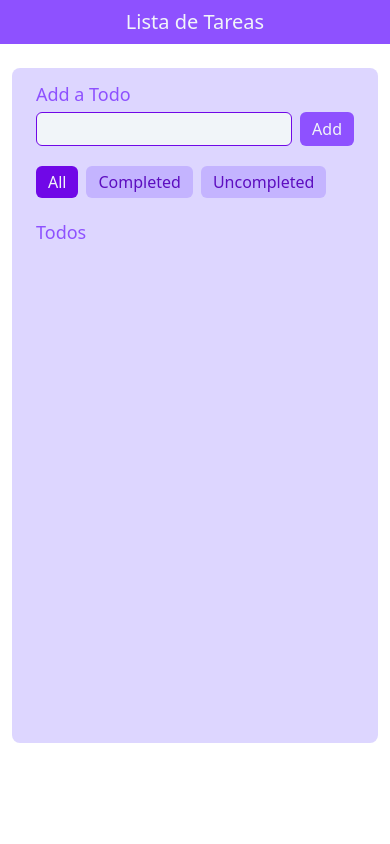
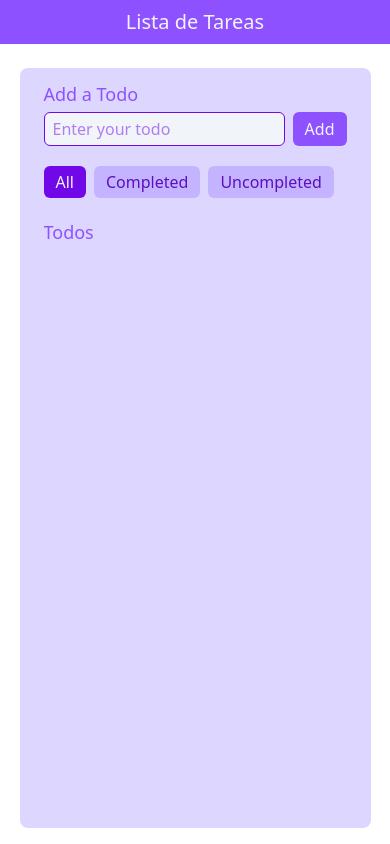
Before and after one commit to himanshurattan99/todo-list-react-app, a React (Vite) app: page / in a window 390 px wide. Built offline with nearby package versions, Linux system fonts and the light colour scheme.

Commit message:
feat: add responsive design for mobile, tablet, and desktop
docs: update README.md

```diff
--- a/src/App.css
+++ b/src/App.css
@@ -1 +1,23 @@
 @import "tailwindcss";
+
+@layer components {
+    .scrollbar-thin-violet {
+        &::-webkit-scrollbar {
+            width: 0.25rem;
+        }
+
+        &::-webkit-scrollbar-track {
+            background: var(--color-slate-100);
+            border-radius: var(--radius-md);
+        }
+
+        &::-webkit-scrollbar-thumb {
+            background: var(--color-violet-300);
+            border-radius: var(--radius-md);
+        }
+
+        &::-webkit-scrollbar-thumb:hover {
+            background: var(--color-violet-500);
+        }
+    }
+}
--- a/src/App.jsx
+++ b/src/App.jsx
@@ -75,11 +75,11 @@ function App() {
     <>
       <Navbar />
 
-      <div className="h-[80vh] my-6 mx-3 py-3 px-6 bg-violet-200 rounded-lg">
+      <div className="w-9/10 md:w-3/4 xl:w-1/2 h-[90vh] mt-6 xl:mt-3 mx-auto py-3 md:py-6 px-6 md:px-12 bg-violet-200 rounded-lg flex flex-col">
         <div>
           <h2 className="mb-1 text-violet-500 text-lg font-medium">Add a Todo</h2>
           <div className="flex">
-            <input onChange={updateTodoInput} value={todoInput} type="text" className="w-full py-1 px-2 bg-slate-100 border hover:border-violet-500 focus:border-violet-500 rounded-md outline-none text-violet-700 font-medium" />
+            <input onChange={updateTodoInput} value={todoInput} placeholder="Enter your todo" type="text" className="w-full py-1 px-2 bg-slate-100 border hover:border-violet-500 focus:border-violet-500 rounded-md outline-none text-violet-700 font-medium" />
             <Button onClick={addTodo} disabled={todoInput.length === 0} className="ml-2" >
               Add
             </Button>
@@ -98,8 +98,9 @@ function App() {
           </Button>
         </div>
 
-        <div className="mt-5">
+        <div className="mt-5 flex flex-col overflow-hidden">
           <h2 className="mb-1 text-violet-500 text-lg font-medium">Todos</h2>
+          <div className="flex-1 overflow-y-auto scrollbar-thin-violet">
             {todos.map((todoItem) => {
               // Filter todos based on the current filter state
               if (filter === "completed" && !todoItem.isCompleted) return null;
@@ -121,7 +122,7 @@ function App() {
                           // View mode: Show todo text and checkbox
                           <>
                             <input value={todoItem.text} disabled type="text" className={`w-full py-1 px-2 bg-slate-50 border border-slate-50 hover:border-violet-500 focus:border-violet-500 rounded-md outline-none text-violet-700 font-medium ${todoItem.isCompleted ? 'line-through' : ''}`} />
-                          <input onChange={() => handleTodoCheckBox(todoItem.id)} checked={todoItem.isCompleted} type="checkbox" className="w-5 accent-violet-500" />
+                            <input onChange={() => handleTodoCheckBox(todoItem.id)} checked={todoItem.isCompleted} type="checkbox" className="w-5 accent-violet-500 cursor-pointer" />
                           </>
                         )
                       }
@@ -154,6 +155,7 @@ function App() {
             })}
           </div>
         </div>
+      </div>
 
       {(todoToDelete !== null) ?
         (
--- a/src/Components/DeleteDialog.jsx
+++ b/src/Components/DeleteDialog.jsx
@@ -2,8 +2,8 @@ import Button from './Button'
 
 const DeleteDialog = ({ onClose, onConfirm }) => {
     return (
-        <div className="bg-black opacity-70 flex justify-center items-center fixed inset-0">
-            <div className="w-4/5 p-6 bg-slate-100 rounded-lg">
+        <div className="bg-black/70 flex justify-center items-center fixed inset-0">
+            <div className="w-4/5 md:w-1/2 xl:w-1/3 p-6 bg-slate-100 rounded-lg">
                 <h3 className="mb-2 text-violet-700 text-lg font-semibold">
                     Delete Todo
                 </h3>
```
Also changed, not shown: 1 other file (tests, documents, lock files or other folders). Lines whose indentation alone changed are shown as unchanged.
